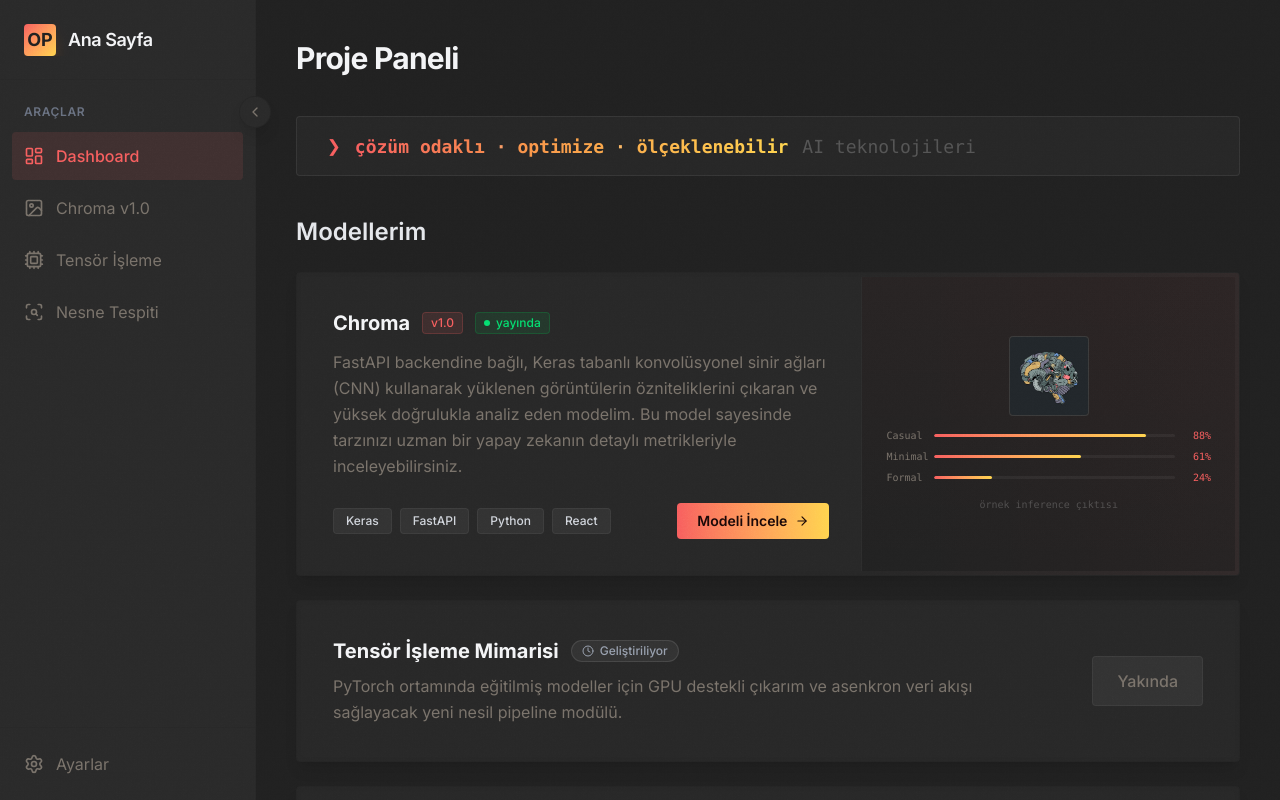
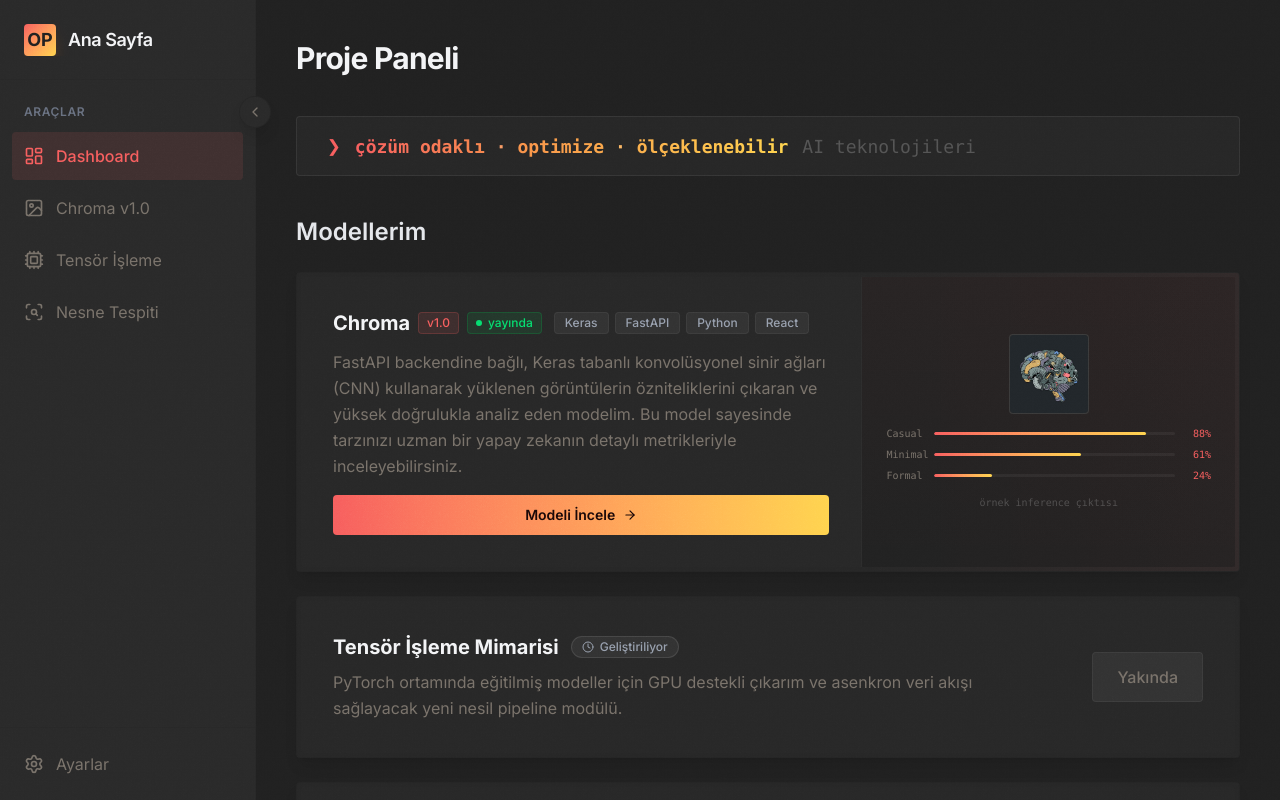
Before and after one commit to omerfarukpirhasanoglu/pirhasanoglu.com, a Next.js app: page /dashboard in a window 1280 px wide. Built offline with nearby package versions, Linux system fonts and the light colour scheme.

Commit message:
description/image

```diff
--- a/src/app/dashboard/page.tsx
+++ b/src/app/dashboard/page.tsx
@@ -47,34 +47,38 @@ export default function DashboardPage() {
 
           <div className="bg-surface/50 rounded-sm flex flex-col md:flex-row relative z-10">
 
-            {/* Sol — metin */}
+            {/* Sol metin */}
             <div className="md:w-[60%] p-6 md:p-8 flex flex-col min-w-0">
-              <div className="flex items-center gap-3 mb-3">
+              {/*isim + badge + tag'ler*/}
+              <div className="flex items-center gap-2 flex-wrap mb-3">
                 <h3 className="text-xl font-bold text-gray-100">Chroma</h3>
                 <span className="text-xs font-medium px-2 py-0.5 rounded-sm bg-accent/10 border border-accent/20 text-accent">v1.0</span>
                 <span className="px-2 py-0.5 rounded-sm bg-green-500/10 border border-green-500/20 text-green-400 text-xs font-medium flex items-center gap-1.5">
                   <span className="w-1.5 h-1.5 rounded-full bg-green-400"></span>yayında
                 </span>
+                <div className="flex flex-wrap gap-1.5 ml-1">
+                  <span className="px-2.5 py-0.5 rounded-sm bg-white/5 text-gray-400 text-xs font-medium border border-white/5">Keras</span>
+                  <span className="px-2.5 py-0.5 rounded-sm bg-white/5 text-gray-400 text-xs font-medium border border-white/5">FastAPI</span>
+                  <span className="px-2.5 py-0.5 rounded-sm bg-white/5 text-gray-400 text-xs font-medium border border-white/5">Python</span>
+                  <span className="px-2.5 py-0.5 rounded-sm bg-white/5 text-gray-400 text-xs font-medium border border-white/5">React</span>
+                </div>
               </div>
-              <p className="text-textMuted leading-relaxed mb-6 flex-1">
+
+              {/*Açıklama*/}
+              <p className="text-textMuted leading-relaxed flex-1 mb-4">
                 FastAPI backendine bağlı, Keras tabanlı konvolüsyonel sinir ağları (CNN) kullanarak yüklenen görüntülerin özniteliklerini çıkaran ve yüksek doğrulukla analiz eden modelim.
                 Bu model sayesinde tarzınızı uzman bir yapay zekanın detaylı metrikleriyle inceleyebilirsiniz.
               </p>
-              <div className="flex items-center justify-between gap-4">
-                <div className="flex flex-wrap gap-2">
-                  <span className="px-3 py-1 rounded-sm bg-white/5 text-gray-300 text-xs font-medium border border-white/5">Keras</span>
-                  <span className="px-3 py-1 rounded-sm bg-white/5 text-gray-300 text-xs font-medium border border-white/5">FastAPI</span>
-                  <span className="px-3 py-1 rounded-sm bg-white/5 text-gray-300 text-xs font-medium border border-white/5">Python</span>
-                  <span className="px-3 py-1 rounded-sm bg-white/5 text-gray-300 text-xs font-medium border border-white/5">React</span>
-                </div>
-                <Link href="/dashboard/tool-1" className="shrink-0 flex items-center gap-2 bg-linear-to-r from-accent to-[#ffd44f] text-[#1a0808] px-5 py-2 rounded-sm font-semibold text-sm hover:opacity-90 transition-opacity duration-250">
-                  Modeli İncele
-                  <ArrowRight className="w-3.5 h-3.5" />
-                </Link>
-              </div>
+
+              {/*buton*/}
+              <Link href="/dashboard/tool-1" className="w-full flex items-center justify-center gap-2 bg-linear-to-r from-accent to-[#ffd44f] text-[#1a0808] px-5 py-2.5 rounded-sm font-semibold text-sm hover:opacity-90 transition-opacity duration-250">
+                Modeli İncele
+                <ArrowRight className="w-3.5 h-3.5" />
+              </Link>
+
             </div>
 
-            {/* Sağ — inference sonucu */}
+            {/* Sağ  inference sonucu */}
             <div className="w-full md:w-[40%] shrink-0 border-t md:border-t-0 md:border-l border-white/5 flex flex-col items-center justify-center gap-3 p-6 bg-black/15 relative">
               <div className="absolute inset-0 bg-linear-to-b from-accent/3 to-transparent pointer-events-none" />
               <div className="relative z-10 flex flex-col items-center gap-3 w-full">
```
